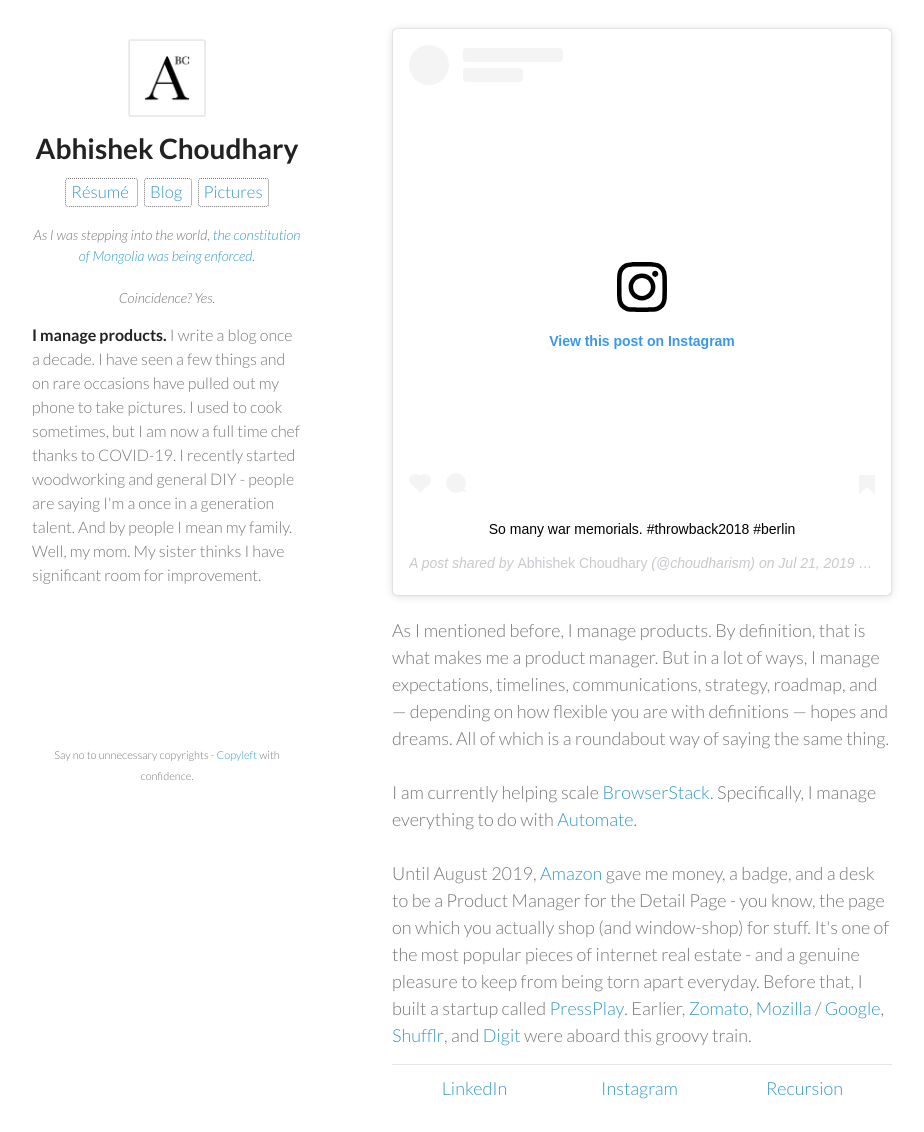
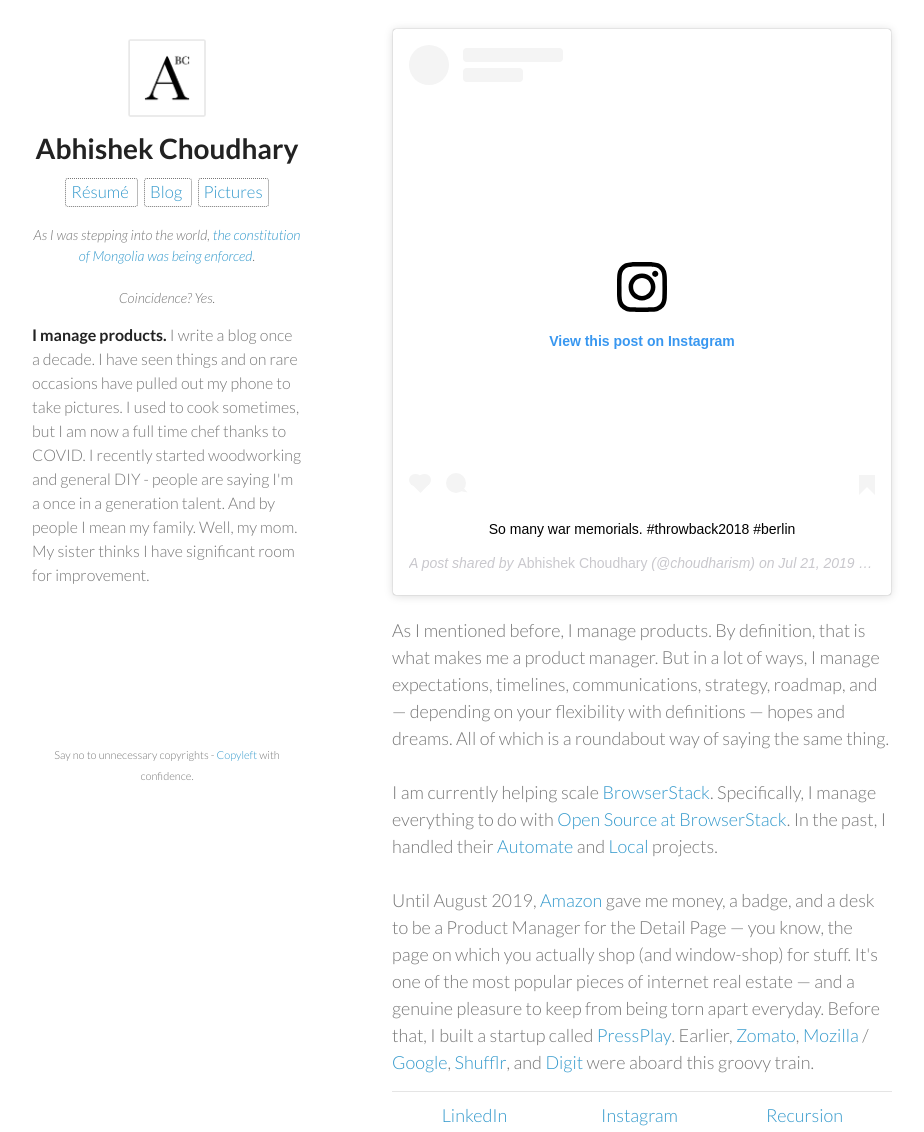
Before and after one commit to abhishekchoudhary/abhishekchoudhary.github.io, a plain HTML site: page index.html in a window 1280 px wide. Shown: the whole page, without its empty margins (178-1102 px from the left). Drawn offline with Linux system fonts and the light colour scheme; a script that the page names is missing.

Commit message:
I guess we're doing a lot of content changes today

```diff
--- a/index.html
+++ b/index.html
@@ -35,7 +35,7 @@
                         </span>
                     </div>
                     <p style="font-style:italic; margin-top:-15px;"> As I was stepping into the world, <a href="https://en.wikipedia.org/wiki/Constitution_of_Mongolia" target="_blank">the constitution of Mongolia was being enforced</a>.<br><br>Coincidence? Yes.</p>
-                    <p style="text-align:left;font-size:medium;"><strong>I manage products.</strong> I write a blog once a decade. I have seen a few things and on rare occasions have pulled out my phone to take pictures. I used to cook sometimes, but I am now a full time chef thanks to COVID-19. I recently started woodworking and general DIY - people are saying I'm a once in a generation talent. And by people I mean my family. Well, my mom. My sister thinks I have significant room for improvement.</p>
+                    <p style="text-align:left;font-size:medium;"><strong>I manage products.</strong> I write a blog once a decade. I have seen things and on rare occasions have pulled out my phone to take pictures. I used to cook sometimes, but I am now a full time chef thanks to COVID. I recently started woodworking and general DIY - people are saying I'm a once in a generation talent. And by people I mean my family. Well, my mom. My sister thinks I have significant room for improvement.</p>
             </header>
             <section>
                 <!--<p style="text-align:center"><big>I am this guy ⬎ </big> -->
@@ -45,11 +45,11 @@
                 </center>
                 <br>
                 <p style="font-size:large;">
-                    As I mentioned before, I manage products. By definition, that is what makes me a product manager. But in a lot of ways, I manage expectations, timelines, communications, strategy, roadmap, and — depending on how flexible you are with definitions — hopes and dreams. All of which is a roundabout way of saying the same thing.
+                    As I mentioned before, I manage products. By definition, that is what makes me a product manager. But in a lot of ways, I manage expectations, timelines, communications, strategy, roadmap, and — depending on your flexibility with definitions — hopes and dreams. All of which is a roundabout way of saying the same thing.
                     <br><br>
-                    I am currently helping scale <a href="https://www.browserstack.com/?ref=abhishekchoudhary" target="_blank">BrowserStack</a>. Specifically, I manage everything to do with <a href="https://www.browserstack.com/automate?ref=abhishekchoudhary" target="_blank">Automate</a>.
+                    I am currently helping scale <a href="https://www.browserstack.com/?ref=abhishekchoudhary" target="_blank">BrowserStack</a>. Specifically, I manage everything to do with <a href="https://www.browserstack.com/blog/open-source-at-browserstack/?ref=abhishekchoudhary" target="_blank">Open Source at BrowserStack</a>. In the past, I handled their <a href="https://www.browserstack.com/automate/?ref=abhishekchoudhary" target="_blank">Automate</a> and <a href="https://www.browserstack.com/test-in-local-environments/?ref=abhishekchoudhary" target="_blank">Local</a> projects.
                     <br><br>
-                    Until August 2019, <a href="https://www.amazon.com?ref=abhishekchoudhary" target="_blank">Amazon</a> gave me money, a badge, and a desk to be a Product Manager for the Detail Page - you know, the page on which you actually shop (and window-shop) for stuff. It's one of the most popular pieces of internet real estate - and a genuine pleasure to keep from being torn apart everyday. Before that, I built a startup called <a
+                    Until August 2019, <a href="https://www.amazon.com?ref=abhishekchoudhary" target="_blank">Amazon</a> gave me money, a badge, and a desk to be a Product Manager for the Detail Page — you know, the page on which you actually shop (and window-shop) for stuff. It's one of the most popular pieces of internet real estate — and a genuine pleasure to keep from being torn apart everyday. Before that, I built a startup called <a
                         href="http://pressplaytv.in?ref=abhishekchoudhary" target="_blank">PressPlay</a>. Earlier, <a href="https://zomato.com?ref=abhishekchoudhary" target="_blank">Zomato</a>, <a href="https://mozilla.org?ref=abhishekchoudhary" target="_blank">Mozilla</a> / <a href="https://google.com?ref=abhishekchoudhary" target="_blank">Google</a>, <a href="http://shufflr.tv?ref=abhishekchoudhary" target="_blank">Shufflr</a>, and <a
                         href="http://digit.in?ref=abhishekchoudhary" target="_blank">Digit</a> were aboard this groovy train.
                 </p>
```
